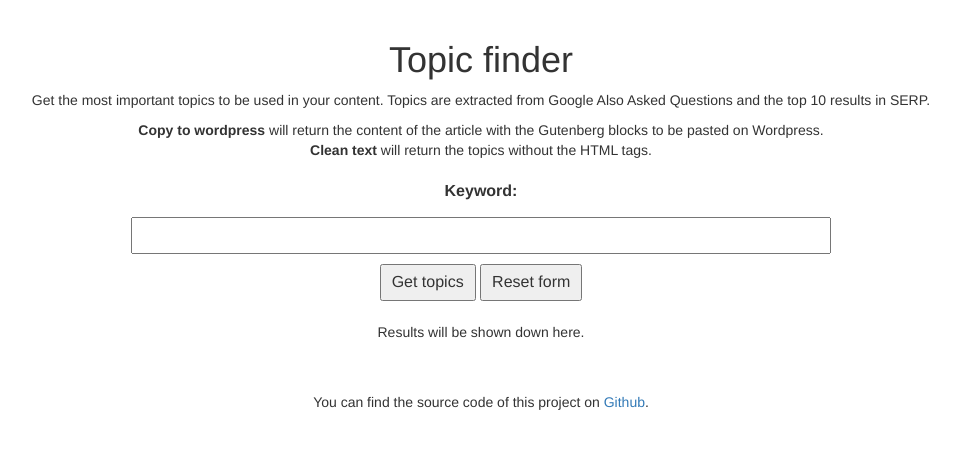
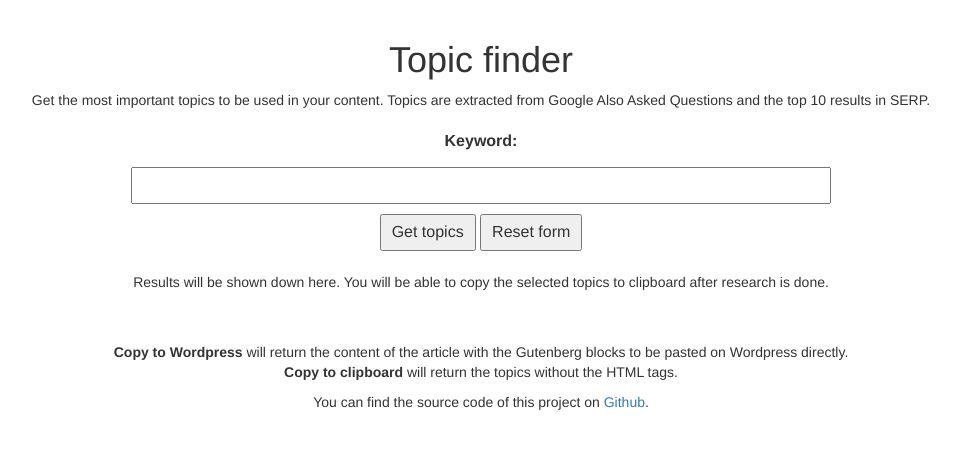
Before and after one commit to yanmcs/topics-extractor, a Flask app: page / in a window 1280 px wide. Shown: the top 449 px of the page, without its empty margins (159-1118 px from the left). Run offline with Flask 2, Linux system fonts and the light colour scheme.

Commit message:
better form

```diff
--- a/templates/form.html
+++ b/templates/form.html
@@ -81,6 +81,17 @@
             alert("Copied to clipboard! \n" + text);
         }
 
+        // Disable submit button during AJAX request and change text to "Loading...".
+        function disableSubmitButton() {
+            $("#submit").prop("disabled", true);
+            $("#submit").val("Loading...");
+        }
+        // Enable submit button after AJAX request and change text to "Submit".
+        function enableSubmitButton() {
+            $("#submit").prop("disabled", false);
+            $("#submit").val("Get topics");
+        }
+
 
         // Copies the string to the clipboard.
         function copyToWordpress() {
@@ -158,22 +169,23 @@
             Get the most important topics to be used in your content. Topics are extracted from Google Also Asked
             Questions and the top 10 results in SERP.
         </p>
-        <p>
-            <b>Copy to wordpress</b> will return the content of the article with the Gutenberg blocks to be pasted on
-            Wordpress.<br>
-            <b>Clean text</b> will return the topics without the HTML tags.<br>
-        </p>
         <form method="post" action="/" id="form">
             <label>Keyword:</label><br>
             <input style="width: 700px; max-width: 100%;" type="text" name="keyword"><br>
 
-            <input type="submit" value="Get topics">
+            <input type="submit" value="Get topics" id="submit">
             <input type="reset" value="Reset form">
         </form>
         <p>
-            Results will be shown down here.</p>
+            Results will be shown down here. You will be able to copy the selected topics to clipboard after research is done.
+        </p>
         <div id="result">
         </div>
+        <p>
+            <b>Copy to Wordpress</b> will return the content of the article with the Gutenberg blocks to be pasted on
+            Wordpress directly.<br>
+            <b>Copy to clipboard</b> will return the topics without the HTML tags.<br>
+        </p>
         <p>
             You can find the source code of this project on <a href="https://github.com/yanmcs/topics-extractor"
                 target="_blank">Github</a>.
--- a/topic_finder.py
+++ b/topic_finder.py
@@ -29,7 +29,7 @@ def also_ask_questions(query, number_of_questions=5):
     result = people_also_ask.get_related_questions(query, number_of_questions)
     questions = []
     for question in result:
-        questions.append(question.split("Pesquisar:")[0])
+        questions.append(question.split("Search for:")[0])
     return questions
 
 
```
